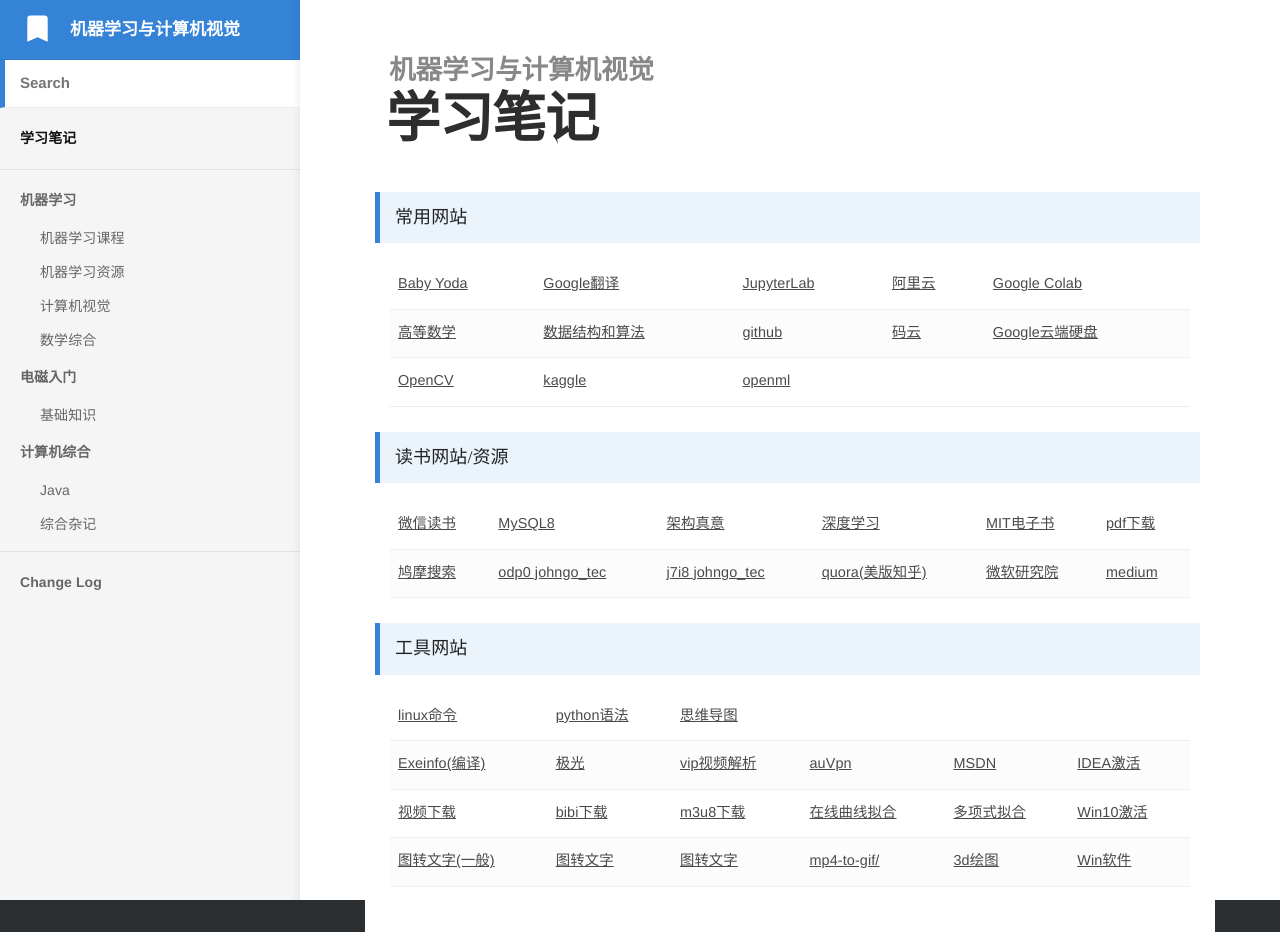
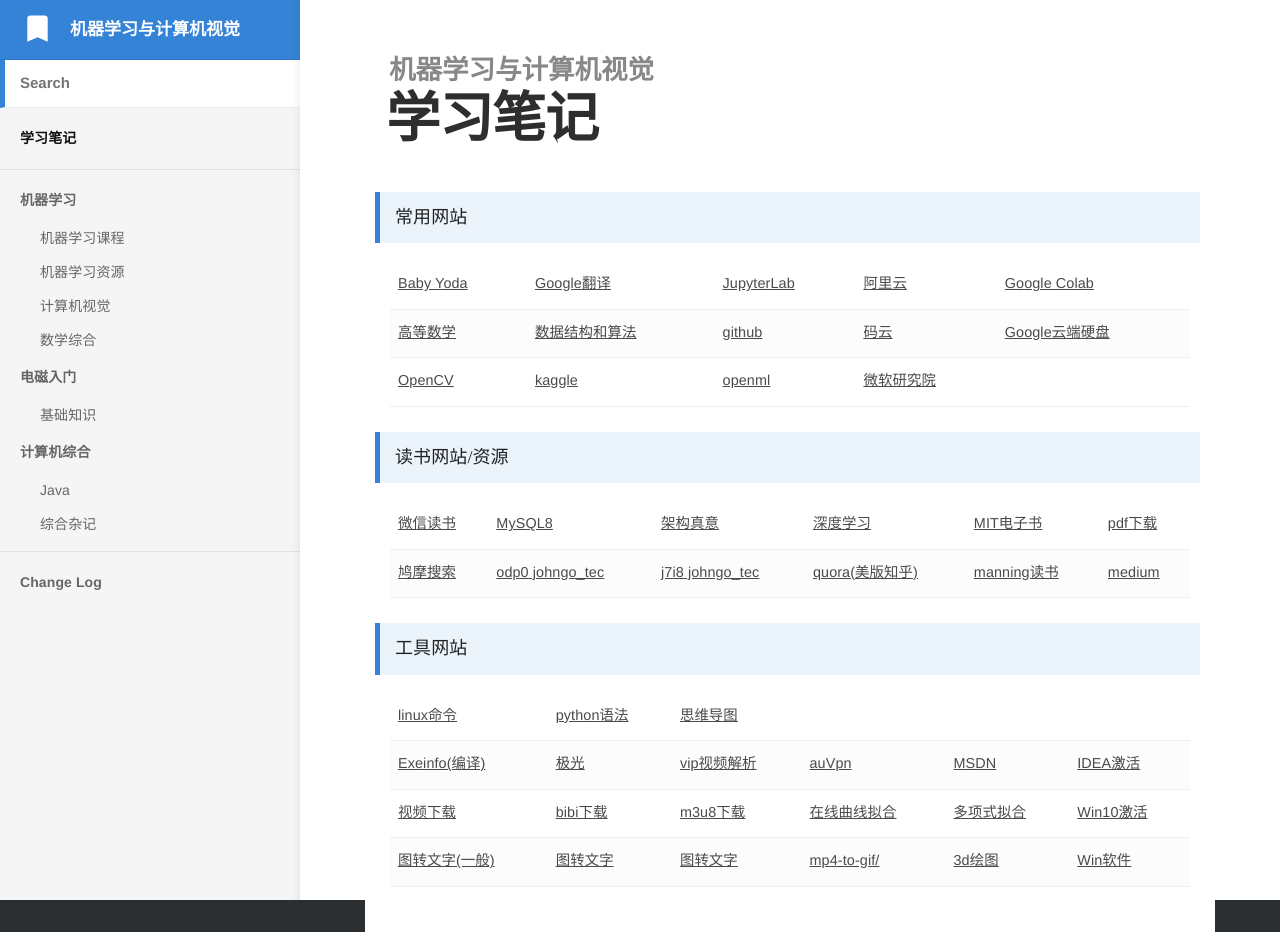
Before and after one commit to bashendixie/Machine_Learning_Notes, a Jekyll site: the page built from index.md, in a window 1280 px wide. Built offline with Jekyll 4.4.1, drawn with Linux system fonts in a browser that asks for light colours; some web fonts are replaced.

Commit message:
no message

```diff
--- a/index.md
+++ b/index.md
@@ -50,6 +50,9 @@
 			<td>
 				<a href="https://www.openml.org/" target="_blank">openml</a>
 			</td>
+			<td>
+				<a href="https://www.microsoft.com/en-us/research/" target="_blank">微软研究院</a>
+			</td>
 		</tr>
 	</tbody>
 </table>
@@ -91,7 +94,7 @@
 				<a href="https://www.quora.com/" target="_blank">quora(美版知乎)</a>
 			</td>
 			<td>
-				<a href="https://www.microsoft.com/en-us/research/" target="_blank">微软研究院</a>
+				<a href="https://www.manning.com/catalog" target="_blank">manning读书</a>
 			</td>
 			<td>
 				<a href="https://medium.com/" target="_blank">medium</a>
```
